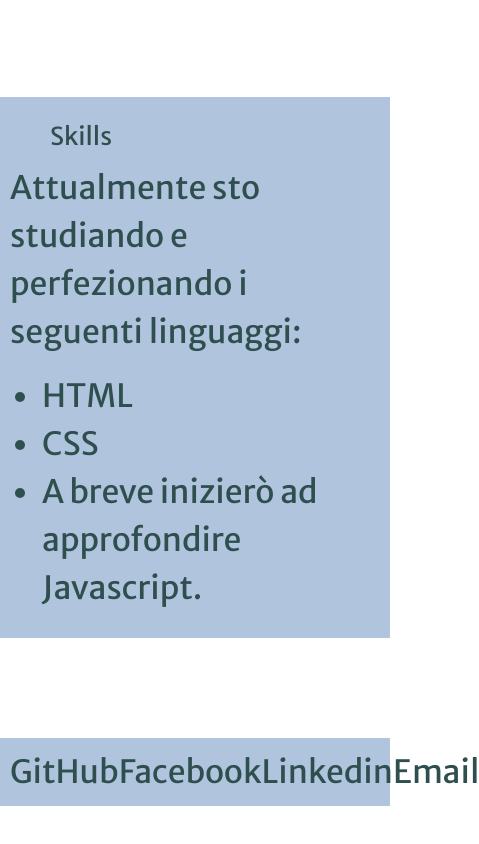
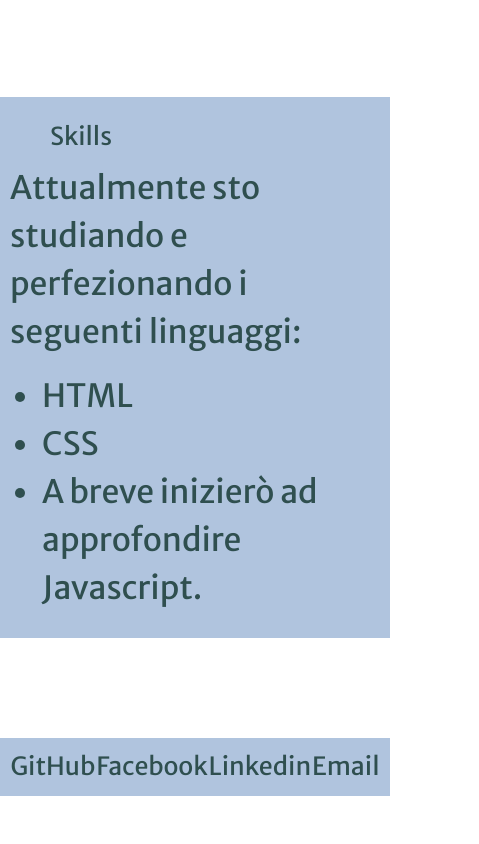
Before and after one commit to Davidelore87/Davidelore87.prima-versione, a plain HTML site: page index.html in a window 390 px wide. Shown: the part 1284-2128 px from the top of the page, 479 px wide, since content can reach past the window. Drawn offline with nearby package versions, Linux system fonts and the light colour scheme.

Commit message:
Add files via upload

```diff
--- a/style.css
+++ b/style.css
@@ -79,3 +79,9 @@ a:hover {
         margin-top: 10px;
         margin-left: 35px;
     }
+
+    @media screen and (max-width: 480px) {
+        .footer {
+        font-size: 25px;
+       }
+    }
```
